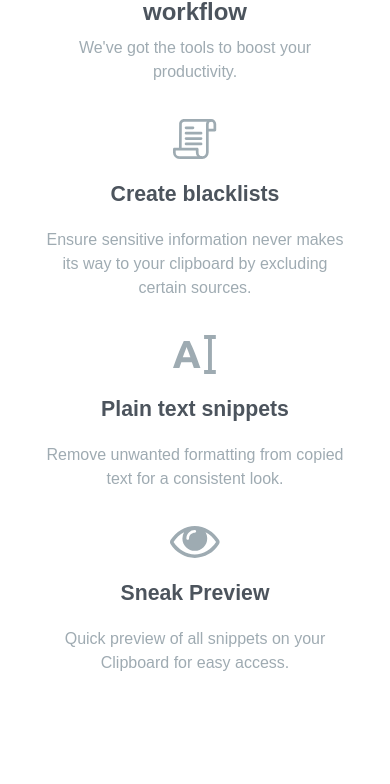
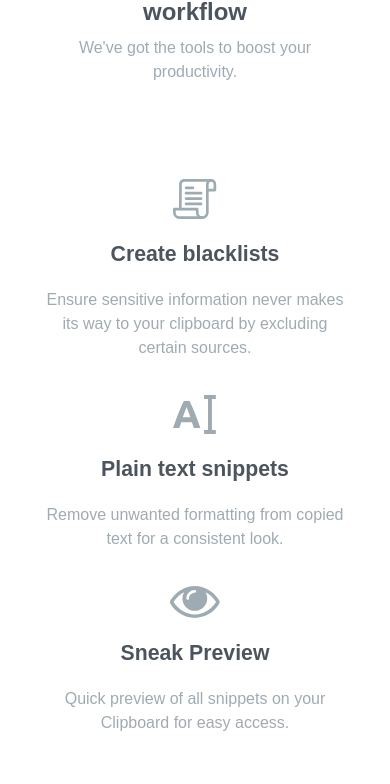
Before and after one commit to dusanlukic404/clipboard-website, a plain HTML site: page index.html in a window 390 px wide. Shown: the part 2084-2868 px from the top of the page. Drawn offline with Linux system fonts and the light colour scheme; a web font is replaced by a local one.

```diff
--- a/style.css
+++ b/style.css
@@ -20,6 +20,7 @@
   scroll-behavior: smooth;
   scrollbar-color: var(--clr-cyan) #fff;
   scrollbar-width: thin;
+  overflow-x: hidden;
 }
 
 html::-webkit-scrollbar-thumb {
@@ -381,6 +382,7 @@
   }
   .opportunities {
     flex-direction: column;
+    margin-top: 6rem;
   }
 
   /* Companies */
```
